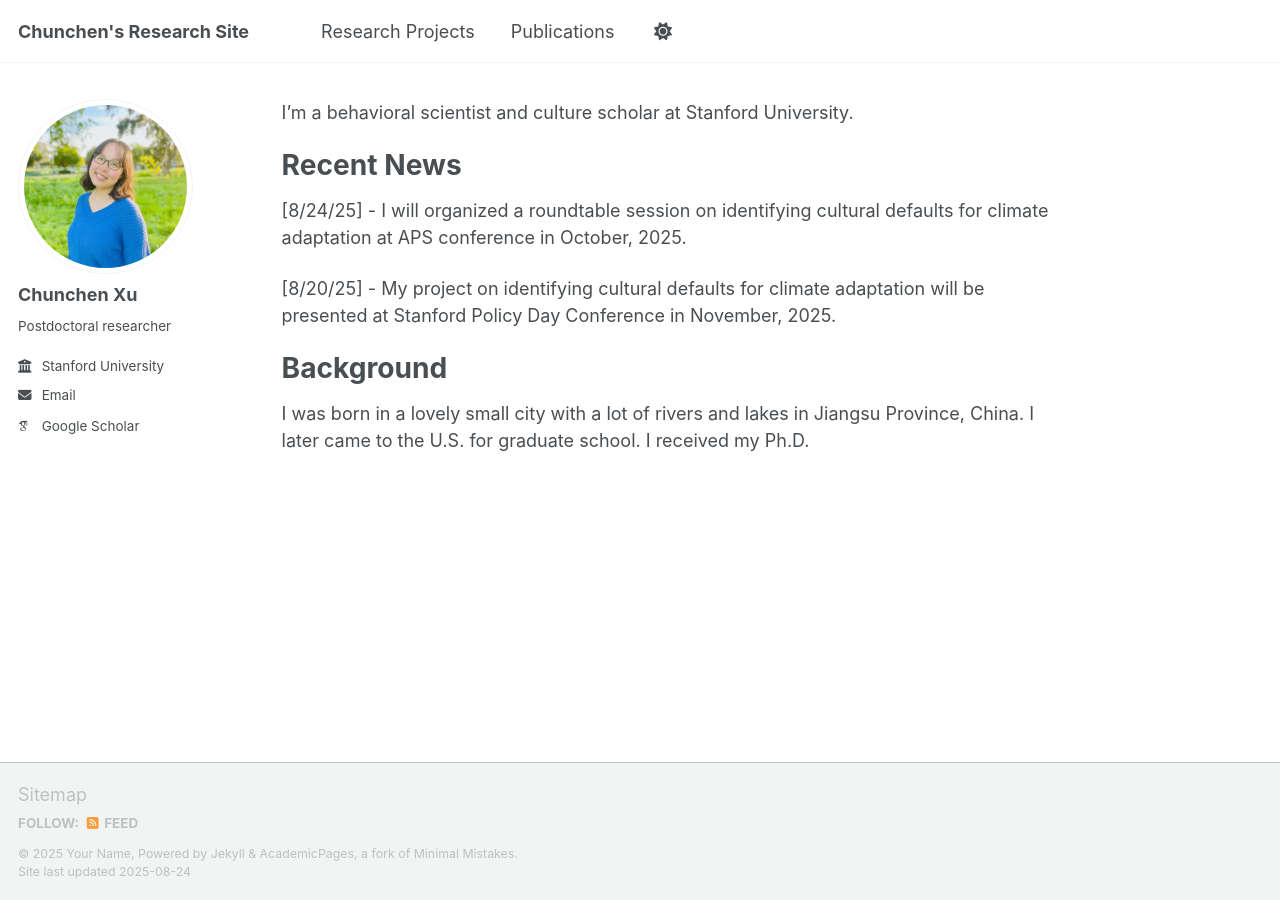
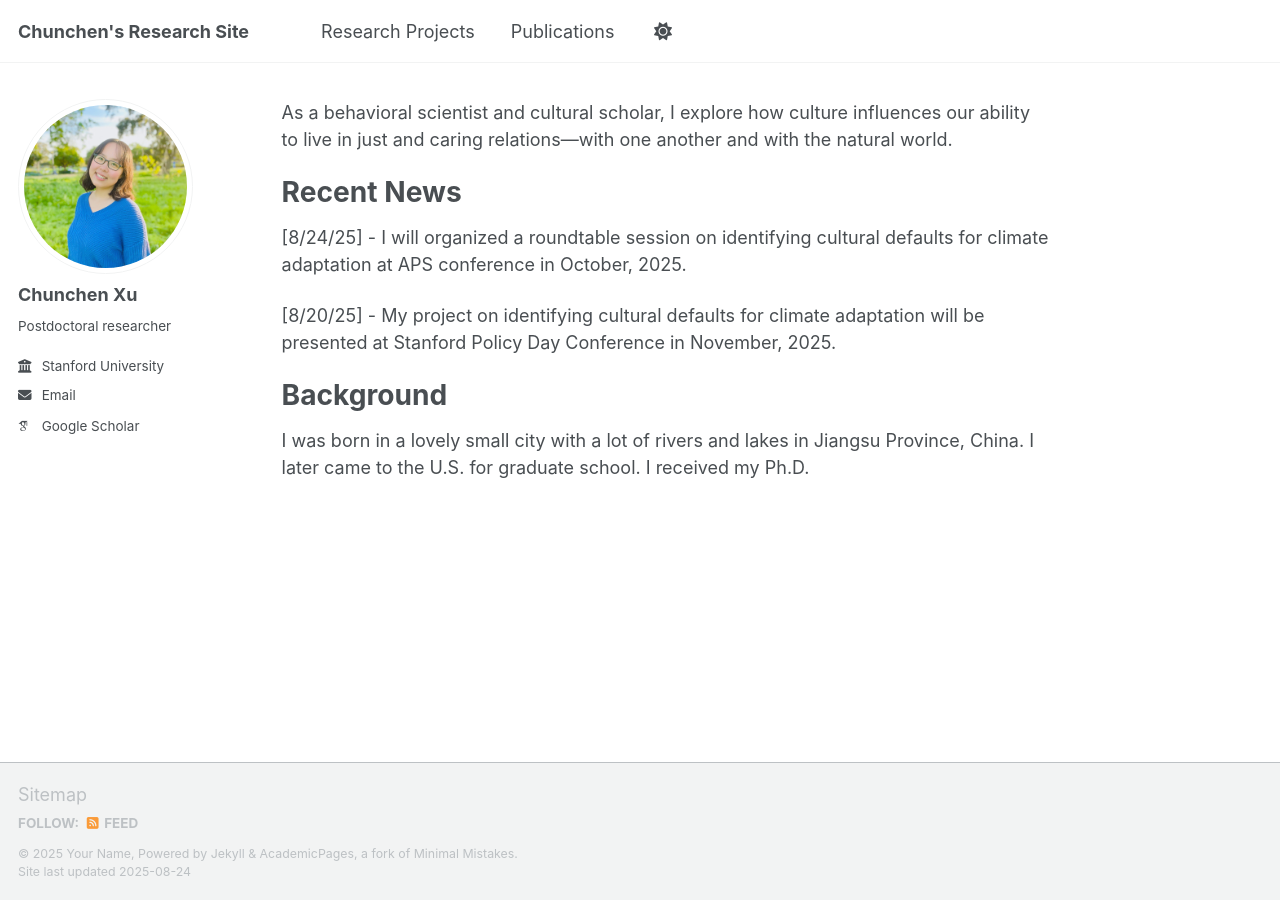
Before and after one commit to chunchenxu/chunchenxu.github.io, a Jekyll site: the page built from _pages/about.md, in a window 1280 px wide. Built offline with Jekyll 4.4.1, drawn with Linux system fonts in a browser that asks for light colours; some web fonts are replaced; a script that is not in the unit is left out.

Commit message:
Update about.md

```diff
--- a/_pages/about.md
+++ b/_pages/about.md
@@ -7,7 +7,7 @@ redirect_from:
   - /about.html
 ---
 
-I'm a behavioral scientist and culture scholar at Stanford University.
+As a behavioral scientist and cultural scholar, I explore how culture influences our ability to live in just and caring relations—with one another and with the natural world.
 
 Recent News
 ======
```
